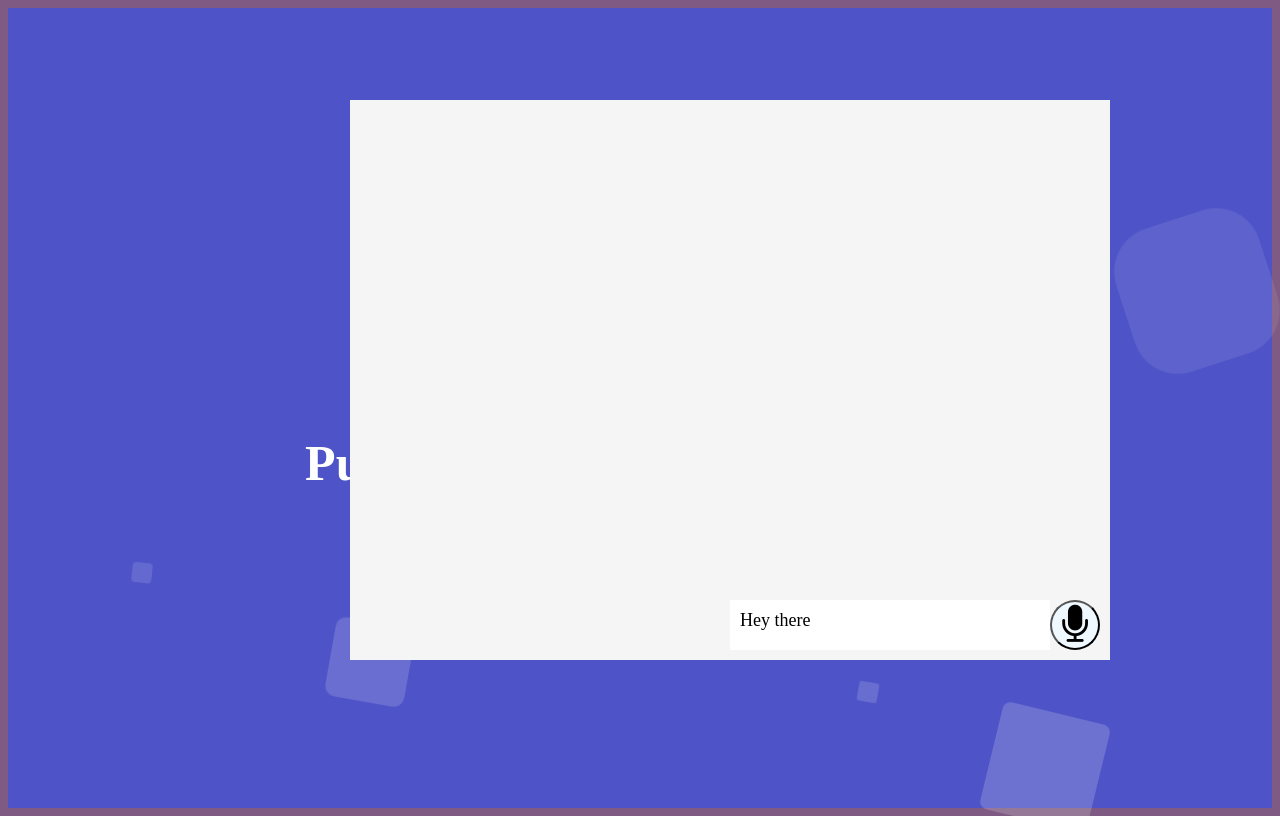
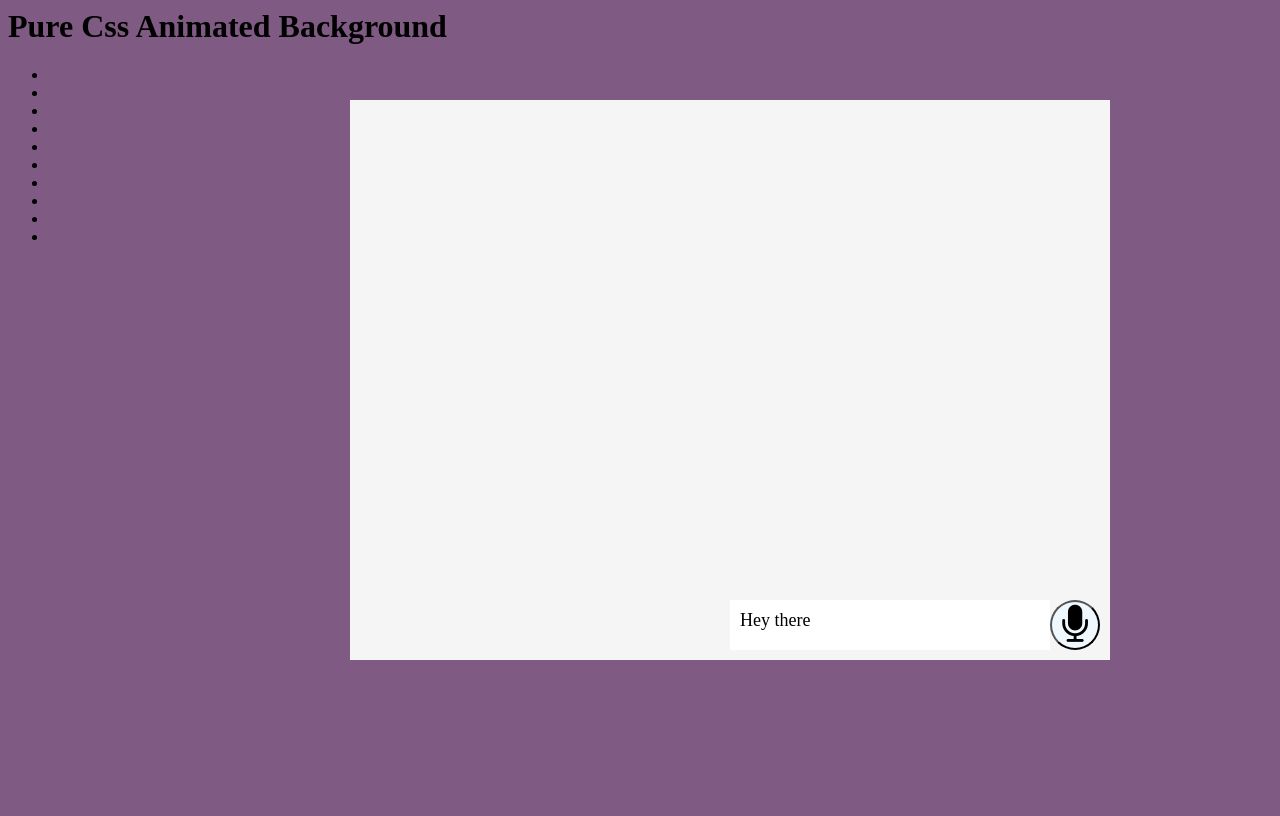
Before and after one commit to pnayak1602/FC47TheCreativeCoders, a Python web app: template rasa/templates/index.html in a window 1280 px wide. After the commit the page ends 660 px from the top, so only its background shows below. Run offline with Jinja, Linux system fonts and the light colour scheme; the template is opened without the code that fills it, so the values that code supplies are empty.

Commit message:
Update index.css

```diff
--- a/rasa/static/index.css
+++ b/rasa/static/index.css
@@ -72,141 +72,3 @@ width:100%;
 height:100%;
 
 }
-
-.context {
-    width: 100%;
-    position: absolute;
-    top:50vh;
-
-}
-
-.context h1{
-    text-align: center;
-    color: #fff;
-    font-size: 50px;
-}
-
-
-.area{
-    background: #4e54c8;
-    background: -webkit-linear-gradient(to left, #8f94fb, #4e54c8);
-    width: 100%;
-    height:100vh;
-
-
-}
-
-.circles{
-    position: absolute;
-    top: 0;
-    left: 0;
-    width: 100%;
-    height: 100%;
-    overflow: hidden;
-}
-
-.circles li{
-    position: absolute;
-    display: block;
-    list-style: none;
-    width: 20px;
-    height: 20px;
-    background: rgba(255, 255, 255, 0.2);
-    animation: animate 25s linear infinite;
-    bottom: -150px;
-
-}
-
-.circles li:nth-child(1){
-    left: 25%;
-    width: 80px;
-    height: 80px;
-    animation-delay: 0s;
-}
-
-
-.circles li:nth-child(2){
-    left: 10%;
-    width: 20px;
-    height: 20px;
-    animation-delay: 2s;
-    animation-duration: 12s;
-}
-
-.circles li:nth-child(3){
-    left: 70%;
-    width: 20px;
-    height: 20px;
-    animation-delay: 4s;
-}
-
-.circles li:nth-child(4){
-    left: 40%;
-    width: 60px;
-    height: 60px;
-    animation-delay: 0s;
-    animation-duration: 18s;
-}
-
-.circles li:nth-child(5){
-    left: 65%;
-    width: 20px;
-    height: 20px;
-    animation-delay: 0s;
-}
-
-.circles li:nth-child(6){
-    left: 75%;
-    width: 110px;
-    height: 110px;
-    animation-delay: 3s;
-}
-
-.circles li:nth-child(7){
-    left: 35%;
-    width: 150px;
-    height: 150px;
-    animation-delay: 7s;
-}
-
-.circles li:nth-child(8){
-    left: 50%;
-    width: 25px;
-    height: 25px;
-    animation-delay: 15s;
-    animation-duration: 45s;
-}
-
-.circles li:nth-child(9){
-    left: 20%;
-    width: 15px;
-    height: 15px;
-    animation-delay: 2s;
-    animation-duration: 35s;
-}
-
-.circles li:nth-child(10){
-    left: 85%;
-    width: 150px;
-    height: 150px;
-    animation-delay: 0s;
-    animation-duration: 11s;
-}
-
-
-
-@keyframes animate {
-
-    0%{
-        transform: translateY(0) rotate(0deg);
-        opacity: 1;
-        border-radius: 0;
-    }
-
-    100%{
-        transform: translateY(-1000px) rotate(720deg);
-        opacity: 0;
-        border-radius: 50%;
-    }
-
-}
```
